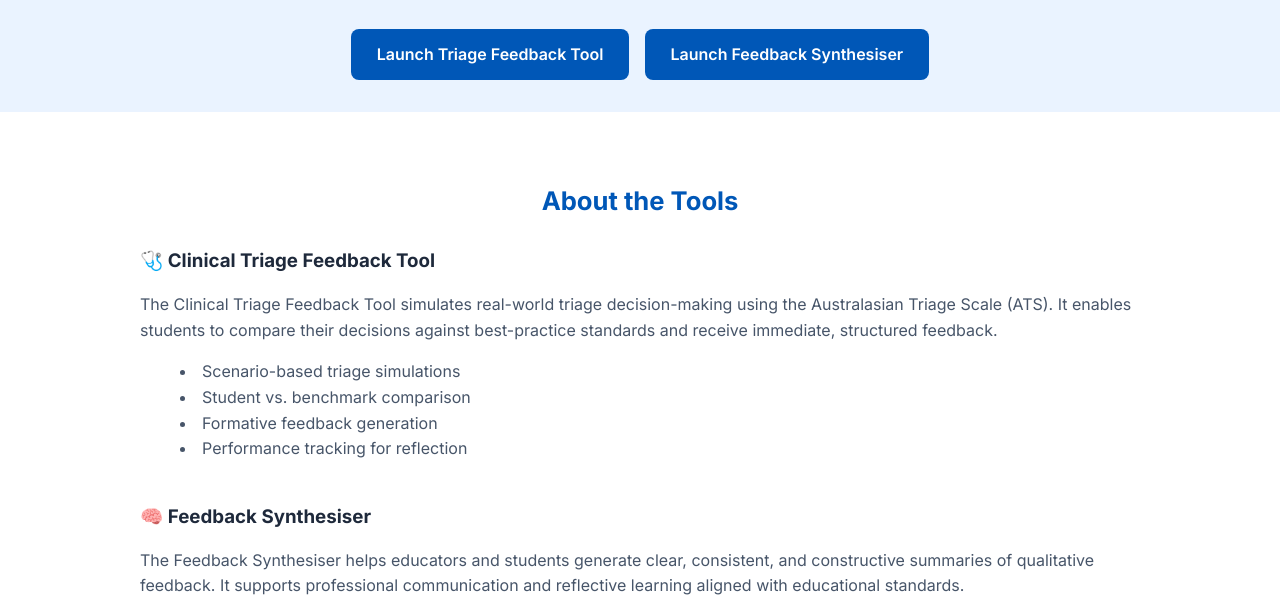
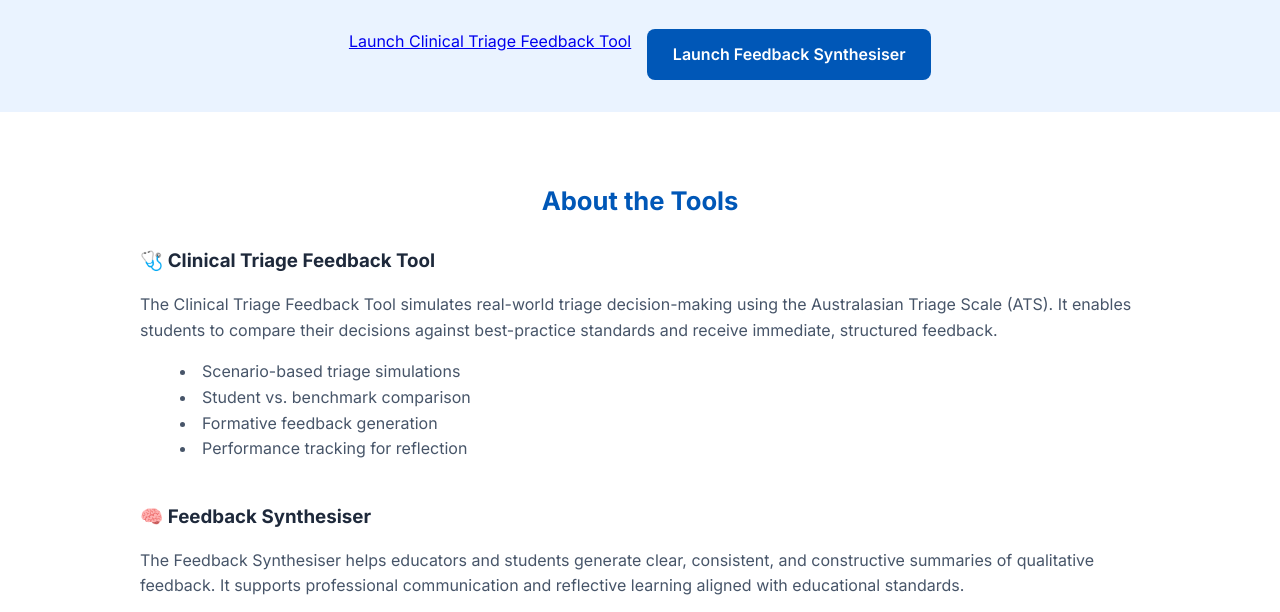
Before and after one commit to garycrowfoot-glitch/SIM-TRACK, a plain HTML site: page index.html in a window 1280 px wide. Shown: the part 188-800 px from the top of the page. Drawn offline with Linux system fonts and the light colour scheme.

Commit message:
Update index.html

```diff
--- a/index.html
+++ b/index.html
@@ -129,7 +129,7 @@
     <h1>SIM-TRACK: Clinical Triage Feedback Suite</h1>
     <p>Interactive tools to support triage decision-making and feedback synthesis for nursing education.</p>
     <div class="hero-buttons">
-      <a href="https://garycrowfoot-glitch.github.io/SIM-TRACK/CTFT/" class="btn">Launch Triage Feedback Tool</a>
+      <a href="https://garycrowfoot-glitch.github.io/SIM-TRACK/CTFT/CTFT.html">Launch Clinical Triage Feedback Tool</a>
       <a href="https://garycrowfoot-glitch.github.io/SIM-TRACK/feedback-synthesiser" class="btn">Launch Feedback Synthesiser</a>
     </div>
   </header>
```
